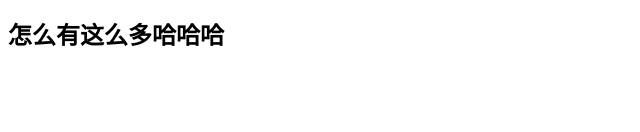
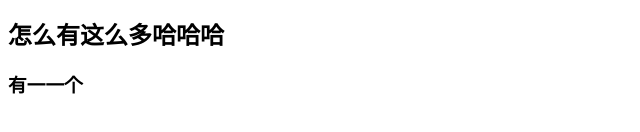
Before and after one commit to liuzhongandhuang/gitbranch, a plain HTML site: page index.html in a window 1280 px wide. Shown: the part 284-416 px from the top of the page, 0-640 px from the left. Drawn offline with Linux system fonts and the light colour scheme.

Commit message:
修改bug3

```diff
--- a/index.html
+++ b/index.html
@@ -12,5 +12,6 @@
     <h2>修复bug</h2>
     <h2>master修改</h2>
     <h2>怎么有这么多哈哈哈</h2>
+    <h3>有一一个</h3>
 </body>
 </html>
```
